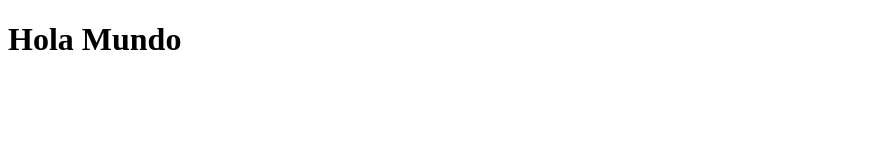
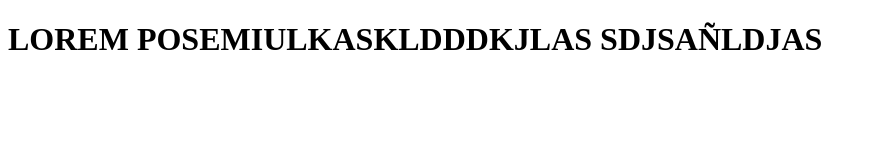
Before and after one commit to GabrielaR00/Taller_Git, a plain HTML site: page index.html in a window 1280 px wide. Shown: the whole page, without its empty margins (0-876 px from the left). Drawn offline with Linux system fonts and the light colour scheme.

Commit message:
Update index.html

```diff
--- a/index.html
+++ b/index.html
@@ -2,7 +2,7 @@
 <html>
 <head>
 	<title>Taller Git</title>
-	<h1>Hola Mundo</h1>
+	<h1>LOREM POSEMIULKASKLDDDKJLAS SDJSAÑLDJAS</h1>
 </head>
 <body>
 
```
